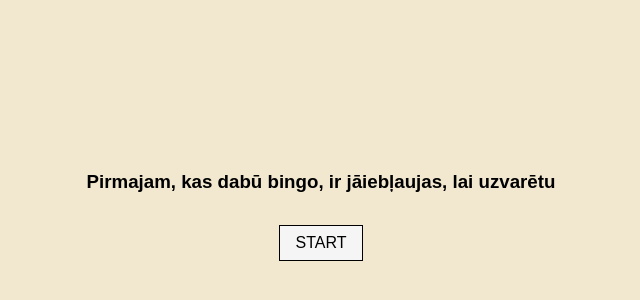
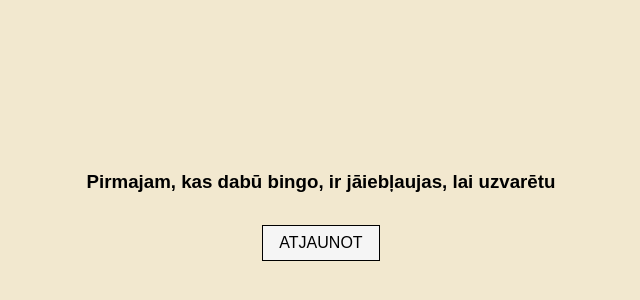
Before and after one commit to robertpakalns/bingo, a React (Vite) app: page / in a window 1280 px wide. Shown: the part 184-484 px from the top of the page, without its empty margins (319-959 px from the left). Built offline with nearby package versions, Linux system fonts and the light colour scheme.

Commit message:
small refactoring

```diff
--- a/index.html
+++ b/index.html
@@ -1,4 +1,4 @@
-<!doctype html>
+<!DOCTYPE html>
 <html lang="lv">
 
 <head>
@@ -6,7 +6,6 @@
   <link rel="icon" type="image/svg+xml" href="/icon.svg" />
   <meta name="viewport" content="width=device-width, initial-scale=1.0">
   <title>Bingo!</title>
-  <!-- <base href="/bingo/"> -->
 </head>
 
 <body>
--- a/src/App.tsx
+++ b/src/App.tsx
@@ -73,7 +73,7 @@ const App = () => {
     <>
       <h3>Pirmajam, kas dabū bingo, ir jāiebļaujas, lai uzvarētu</h3>
       {showComponent && <ContentTable words={words} />}
-      <div className="btn" onClick={handleStartClick}>{dataFetched ? "UPDATE" : "START"}</div>
+      <div className="btn" onClick={handleStartClick}>{dataFetched ? "SĀKT" : "ATJAUNOT"}</div>
     </>
   )
 }
```
Also changed, not shown: 1 other file (tests, documents, lock files or other folders).
